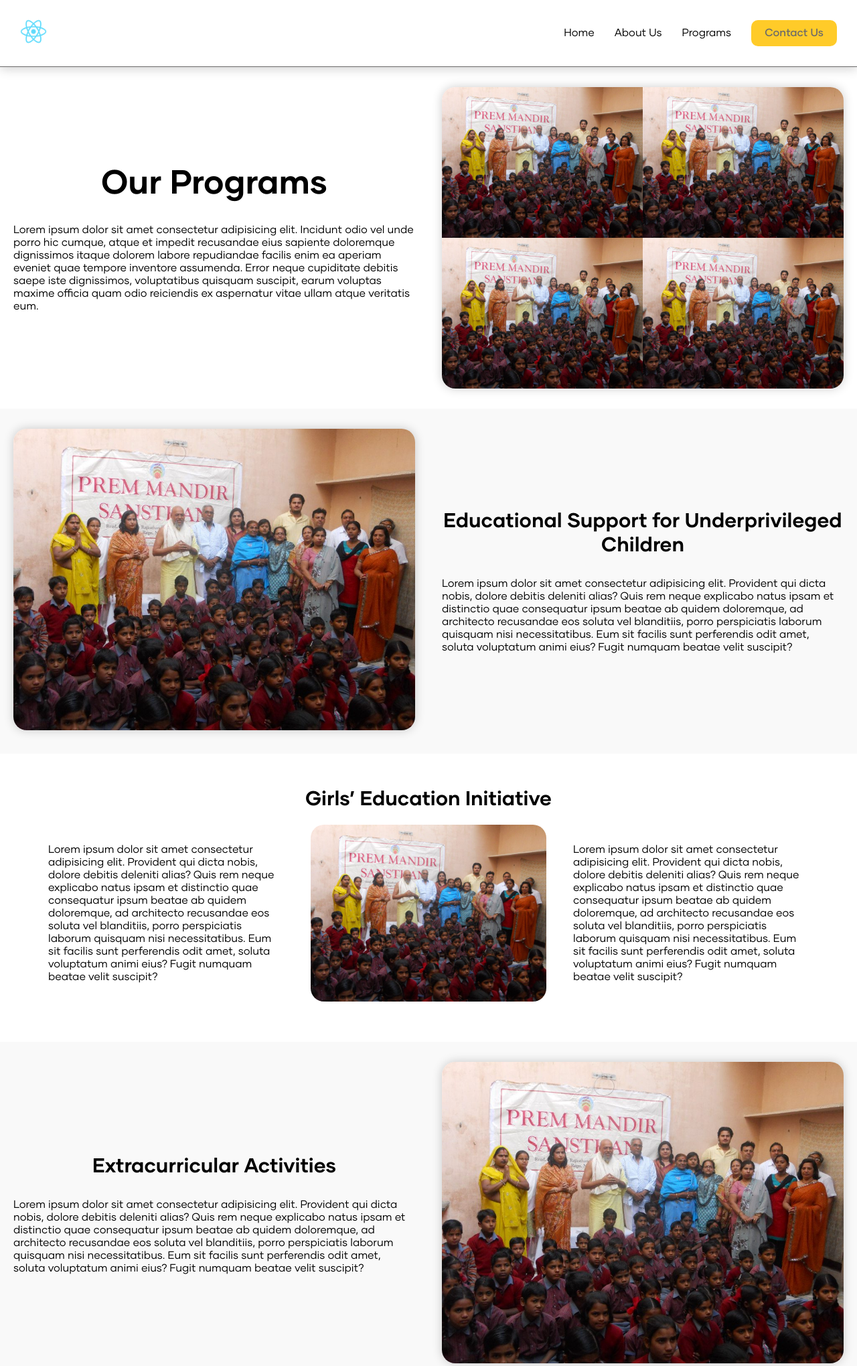
After one commit to TartejBrothers/Prem-Mandir-Sansthan, a Django app: page /program in a window 1280 px wide. The commit adds this page. Shown: the top 2039 px of the page at 67% size. Run offline with Django 5.2, Linux system fonts and the light colour scheme.

Commit message:
Added: Programs Page

```diff
--- a/forms/views.py
+++ b/forms/views.py
@@ -19,6 +19,10 @@ def about(request):
     return render(request, "about.html")
 
 
+def program(request):
+    return render(request, "program.html")
+
+
 def contact(request):
     form = add_contact(request.POST or None)
     if form.is_valid():
--- a/main/urls.py
+++ b/main/urls.py
@@ -23,5 +23,6 @@ urlpatterns = [
     path("", views.home, name="home"),
     path("about", views.about, name="about"),
     path("contact", views.contact, name="contact"),
+    path("program", views.program, name="program"),
     path("admin/", admin.site.urls),
 ]
--- a/static/css/contact/info.css
+++ b/static/css/contact/info.css
@@ -48,7 +48,7 @@
     gap: 20px;
   }
   .contactcard {
-    width: 80%;
+    width: 90%;
     max-width: 300px;
   }
 }
--- /dev/null
+++ b/static/css/program/sectionone.css
@@ -0,0 +1,54 @@
+.programsectionone {
+  padding: 30px 20px 30px 20px;
+  display: flex;
+  gap: 40px;
+  align-items: center;
+}
+
+.programsectionone h1 {
+  font-size: 50px;
+  margin-bottom: 30px;
+  text-align: center;
+  font-family: "Gilmer-Bold";
+}
+.programsectiononeleft,
+.programsectiononeright {
+  width: 50%;
+}
+
+.programsectiononeright {
+  box-shadow: 0 0 15px rgba(0, 0, 0, 0.2);
+  height: fit-content;
+  border-radius: 20px;
+  overflow: hidden;
+  display: flex;
+  align-items: center;
+  flex-direction: column;
+}
+.programsectiononeleft {
+  display: flex;
+  align-items: center;
+  flex-direction: column;
+  justify-content: center;
+}
+.imagesection {
+  display: flex;
+  width: 100%;
+}
+.imagesection img {
+  width: 50%;
+}
+@media screen and (max-width: 1000px) {
+  .programsectionone {
+    flex-direction: column;
+    justify-content: center;
+    gap: 20px;
+  }
+  .programsectionone h1 {
+    font-size: 40px;
+  }
+  .programsectiononeleft,
+  .programsectiononeright {
+    width: 100%;
+  }
+}
--- /dev/null
+++ b/static/css/program/sectionthree.css
@@ -0,0 +1,57 @@
+.programsectionthree {
+  padding: 50px 20px;
+}
+.programsectionthree h1 {
+  text-align: center;
+  font-size: 30px;
+  font-family: "Gilmer-Bold";
+}
+.programsectionthreebody {
+  display: flex;
+  justify-content: center;
+  gap: 20px;
+  margin-top: 10px;
+}
+.programsectionthreeleft,
+.programsectionthreecenter,
+.programsectionthreeright {
+  display: flex;
+  flex-direction: column;
+  align-items: center;
+  padding: 10px;
+  justify-content: center;
+  width: 30%;
+}
+
+.programsectionthreecenter img,
+.programsectionthreeright img,
+.programsectionthreeleft img {
+  width: 100%;
+  border-radius: 20px;
+}
+.programsectionfour {
+  flex-direction: row-reverse;
+  justify-content: center;
+  align-items: center;
+  padding: 30px 20px;
+  background: #f9f9f9;
+  width: 100%;
+  gap: 40px;
+  display: flex;
+  justify-content: center;
+  align-items: center;
+}
+@media screen and (max-width: 1000px) {
+  .programsectionthreebody {
+    flex-direction: column;
+  }
+  .programsectionthreeleft,
+  .programsectionthreecenter,
+  .programsectionthreeright {
+    width: 100%;
+  }
+  .programsectionfour {
+    flex-direction: column;
+    gap: 20px;
+  }
+}
--- /dev/null
+++ b/static/css/program/sectiontwo.css
@@ -0,0 +1,44 @@
+.programsectiontwo {
+  padding: 30px 20px;
+  background: #f9f9f9;
+  width: 100%;
+  gap: 40px;
+  display: flex;
+  justify-content: center;
+  align-items: center;
+}
+.programsectiontwoleft,
+.programsectiontworight {
+  width: 50%;
+}
+
+.programsectiontwoleft img {
+  width: 100%;
+  border-radius: 20px;
+  box-shadow: 0 0 15px rgba(0, 0, 0, 0.2);
+}
+
+.programsectiontworight {
+  display: flex;
+  align-items: center;
+  flex-direction: column;
+  gap: 20px;
+}
+
+.programsectiontworight h1 {
+  font-size: 30px;
+  margin-bottom: 10px;
+  text-align: center;
+  font-family: "Gilmer-Bold";
+}
+
+@media screen and (max-width: 1000px) {
+  .programsectiontwo {
+    flex-direction: column;
+    gap: 20px;
+  }
+  .programsectiontwoleft,
+  .programsectiontworight {
+    width: 100%;
+  }
+}
--- /dev/null
+++ b/static/js/program.js
@@ -0,0 +1,27 @@
+document.addEventListener("DOMContentLoaded", function () {
+  const mobileMenuIcon = document.getElementById("mobileMenuIcon");
+  const dropdownMenu = document.getElementById("dropdownMenu");
+
+  function toggleDropdownMenu() {
+    if (window.innerWidth <= 1000) {
+      if (
+        dropdownMenu.style.display === "none" ||
+        dropdownMenu.style.display === ""
+      ) {
+        dropdownMenu.style.display = "block";
+      } else {
+        dropdownMenu.style.display = "none";
+      }
+    } else {
+      dropdownMenu.style.display = "none";
+    }
+  }
+
+  mobileMenuIcon.addEventListener("click", toggleDropdownMenu);
+
+  window.addEventListener("resize", function () {
+    if (window.innerWidth > 1000) {
+      dropdownMenu.style.display = "none";
+    }
+  });
+});
--- a/templates/base.html
+++ b/templates/base.html
@@ -22,6 +22,9 @@
     <link rel="stylesheet" href="{% static 'css/contact/map.css' %}" />
     <link rel="stylesheet" href="{% static 'css/contact/visit.css' %}" />
     <link rel="stylesheet" href="{% static 'css/contact/faq.css' %}" />
+    <link rel="stylesheet" href="{% static 'css/program/sectionone.css' %}" />
+    <link rel="stylesheet" href="{% static 'css/program/sectiontwo.css' %}" />
+    <link rel="stylesheet" href="{% static 'css/program/sectionthree.css' %}" />
   </head>
   <body>
     <div>
@@ -33,7 +36,8 @@
           <ul>
             <a href="/"><li>Home</li></a>
             <a href="about"><li>About Us</li></a>
-            <li>Programs</li>
+            <a href="program"><li>Programs</li></a>
+
             <li>
               <a href="contact">
                 <button>Contact Us</button>
@@ -53,9 +57,9 @@
         <ul>
           <li><a href="/">Home</a></li>
           <li><a href="about">About</a></li>
-          <li><a href="#">Programs</a></li>
+          <li><a href="program">Programs</a></li>
           <li>
-            <a href="" target="blank">
+            <a href="contact" target="blank">
               <button>Contact Us</button>
             </a>
           </li>
@@ -83,8 +87,9 @@
             <div class="footerworkrightheader">Quick Links</div>
             <hr class="footerworkrightsplitter" />
             <ul>
+              <a href="/"><li>> Home</li></a>
               <a href="about"><li>> About Us</li></a>
-              <a href=""><li>> Programs</li></a>
+              <a href="programs"><li>> Programs</li></a>
               <a href="contact"><li>> Contact Us</li></a>
               <a href=""><li>> Donate</li></a>
             </ul>
--- /dev/null
+++ b/templates/program.html
@@ -0,0 +1,122 @@
+{% extends 'base.html' %}
+<!>
+{% load static %}
+<!>
+{% block title %} Our Programs {% endblock %}
+<!>
+{% block content %}
+<div class="programmain">
+  <div class="programsectionone">
+    <div class="programsectiononeleft">
+      <h1>Our Programs</h1>
+      <p>
+        Lorem ipsum dolor sit amet consectetur adipisicing elit. Incidunt odio
+        vel unde porro hic cumque, atque et impedit recusandae eius sapiente
+        doloremque dignissimos itaque dolorem labore repudiandae facilis enim ea
+        aperiam eveniet quae tempore inventore assumenda. Error neque cupiditate
+        debitis saepe iste dignissimos, voluptatibus quisquam suscipit, earum
+        voluptas maxime officia quam odio reiciendis ex aspernatur vitae ullam
+        atque veritatis eum.
+      </p>
+    </div>
+    <div class="programsectiononeright">
+      <div class="imagesection">
+        <img src="{% static 'assets/bodyimages/7.jpg' %}" alt="Program 1" />
+        <img src="{% static 'assets/bodyimages/7.jpg' %}" alt="Program 1" />
+      </div>
+      <div class="imagesection">
+        <img src="{% static 'assets/bodyimages/7.jpg' %}" alt="Program 1" />
+        <img src="{% static 'assets/bodyimages/7.jpg' %}" alt="Program 1" />
+      </div>
+    </div>
+  </div>
+  <div class="programsectiontwo">
+    <div class="programsectiontwoleft">
+      <img src="{% static 'assets/bodyimages/7.jpg' %}" alt="Program 1" />
+    </div>
+    <div class="programsectiontworight">
+      <h1>Educational Support for Underprivileged Children</h1>
+      <p>
+        Lorem ipsum dolor sit amet consectetur adipisicing elit. Provident qui
+        dicta nobis, dolore debitis deleniti alias? Quis rem neque explicabo
+        natus ipsam et distinctio quae consequatur ipsum beatae ab quidem
+        doloremque, ad architecto recusandae eos soluta vel blanditiis, porro
+        perspiciatis laborum quisquam nisi necessitatibus. Eum sit facilis sunt
+        perferendis odit amet, soluta voluptatum animi eius? Fugit numquam
+        beatae velit suscipit?
+      </p>
+    </div>
+  </div>
+  <div class="programsectionthree">
+    <h1>Girls’ Education Initiative</h1>
+    <div class="programsectionthreebody">
+      <div class="programsectionthreeleft">
+        <p>
+          Lorem ipsum dolor sit amet consectetur adipisicing elit. Provident qui
+          dicta nobis, dolore debitis deleniti alias? Quis rem neque explicabo
+          natus ipsam et distinctio quae consequatur ipsum beatae ab quidem
+          doloremque, ad architecto recusandae eos soluta vel blanditiis, porro
+          perspiciatis laborum quisquam nisi necessitatibus. Eum sit facilis
+          sunt perferendis odit amet, soluta voluptatum animi eius? Fugit
+          numquam beatae velit suscipit?
+        </p>
+      </div>
+      <div class="programsectionthreecenter">
+        <img src="{% static 'assets/bodyimages/7.jpg' %}" alt="Program 1" />
+      </div>
+      <div class="programsectionthreeright">
+        <p>
+          Lorem ipsum dolor sit amet consectetur adipisicing elit. Provident qui
+          dicta nobis, dolore debitis deleniti alias? Quis rem neque explicabo
+          natus ipsam et distinctio quae consequatur ipsum beatae ab quidem
+          doloremque, ad architecto recusandae eos soluta vel blanditiis, porro
+          perspiciatis laborum quisquam nisi necessitatibus. Eum sit facilis
+          sunt perferendis odit amet, soluta voluptatum animi eius? Fugit
+          numquam beatae velit suscipit?
+        </p>
+      </div>
+    </div>
+  </div>
+  <div class="programsectionfour">
+    <div class="programsectiontwoleft">
+      <img src="{% static 'assets/bodyimages/7.jpg' %}" alt="Program 1" />
+    </div>
+    <div class="programsectiontworight">
+      <h1>Extracurricular Activities</h1>
+      <p>
+        Lorem ipsum dolor sit amet consectetur adipisicing elit. Provident qui
+        dicta nobis, dolore debitis deleniti alias? Quis rem neque explicabo
+        natus ipsam et distinctio quae consequatur ipsum beatae ab quidem
+        doloremque, ad architecto recusandae eos soluta vel blanditiis, porro
+        perspiciatis laborum quisquam nisi necessitatibus. Eum sit facilis sunt
+        perferendis odit amet, soluta voluptatum animi eius? Fugit numquam
+        beatae velit suscipit?
+      </p>
+    </div>
+  </div>
+  <div class="programsectionthree">
+    <h1>Community Outreach and Awareness</h1>
+    <div class="programsectionthreebody">
+      <div class="programsectionthreeleft">
+        <img src="{% static 'assets/bodyimages/7.jpg' %}" alt="Program 1" />
+      </div>
+      <div class="programsectionthreecenter">
+        <p>
+          Lorem ipsum dolor sit amet consectetur adipisicing elit. Provident qui
+          dicta nobis, dolore debitis deleniti alias? Quis rem neque explicabo
+          natus ipsam et distinctio quae consequatur ipsum beatae ab quidem
+          doloremque, ad architecto recusandae eos soluta vel blanditiis, porro
+          perspiciatis laborum quisquam nisi necessitatibus. Eum sit facilis
+          sunt perferendis odit amet, soluta voluptatum animi eius? Fugit
+          numquam beatae velit suscipit?
+        </p>
+      </div>
+      <div class="programsectionthreeright">
+        <img src="{% static 'assets/bodyimages/7.jpg' %}" alt="Program 1" />
+      </div>
+    </div>
+  </div>
+</div>
+<script src="{% static 'js/program.js' %}"></script>
+
+{% endblock %}
```
Also changed, not shown: static/js/contact.js (added, +27 -0 lines), templates/contact.html (+15 -15 lines).
